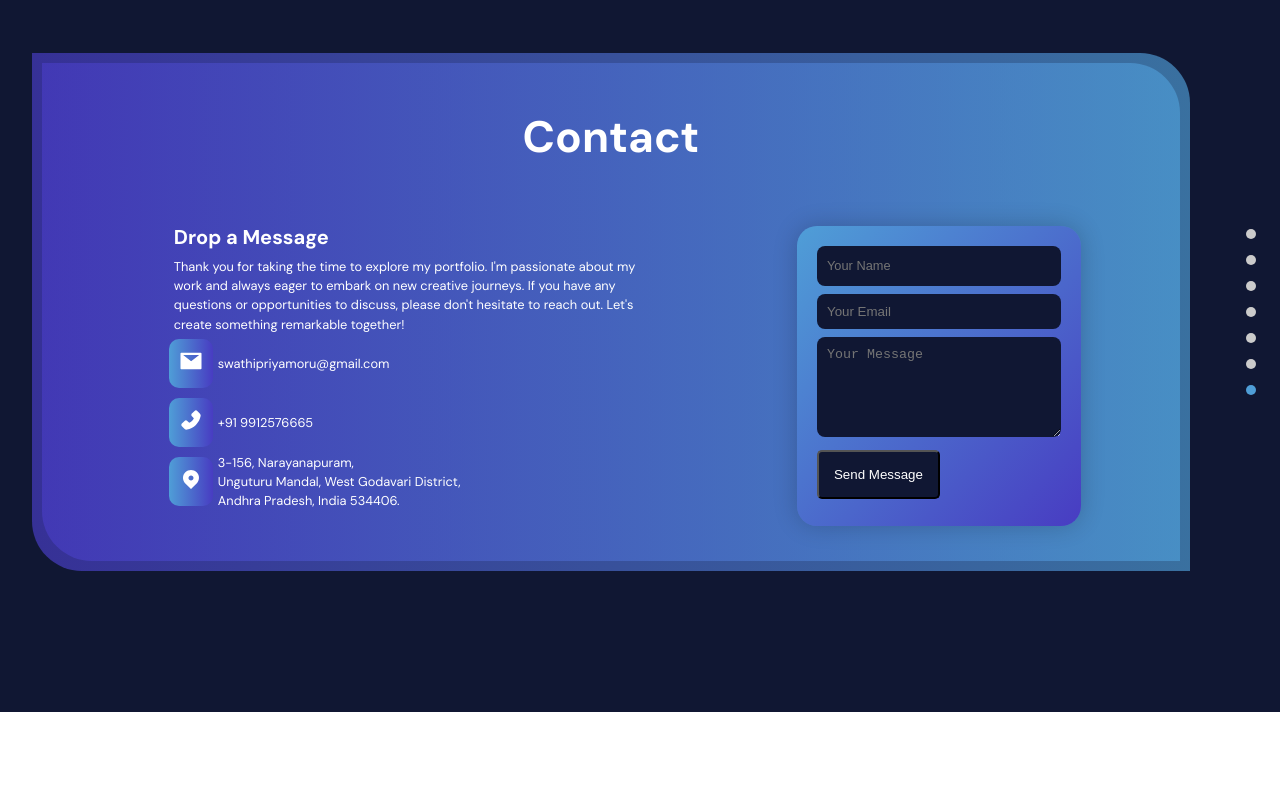
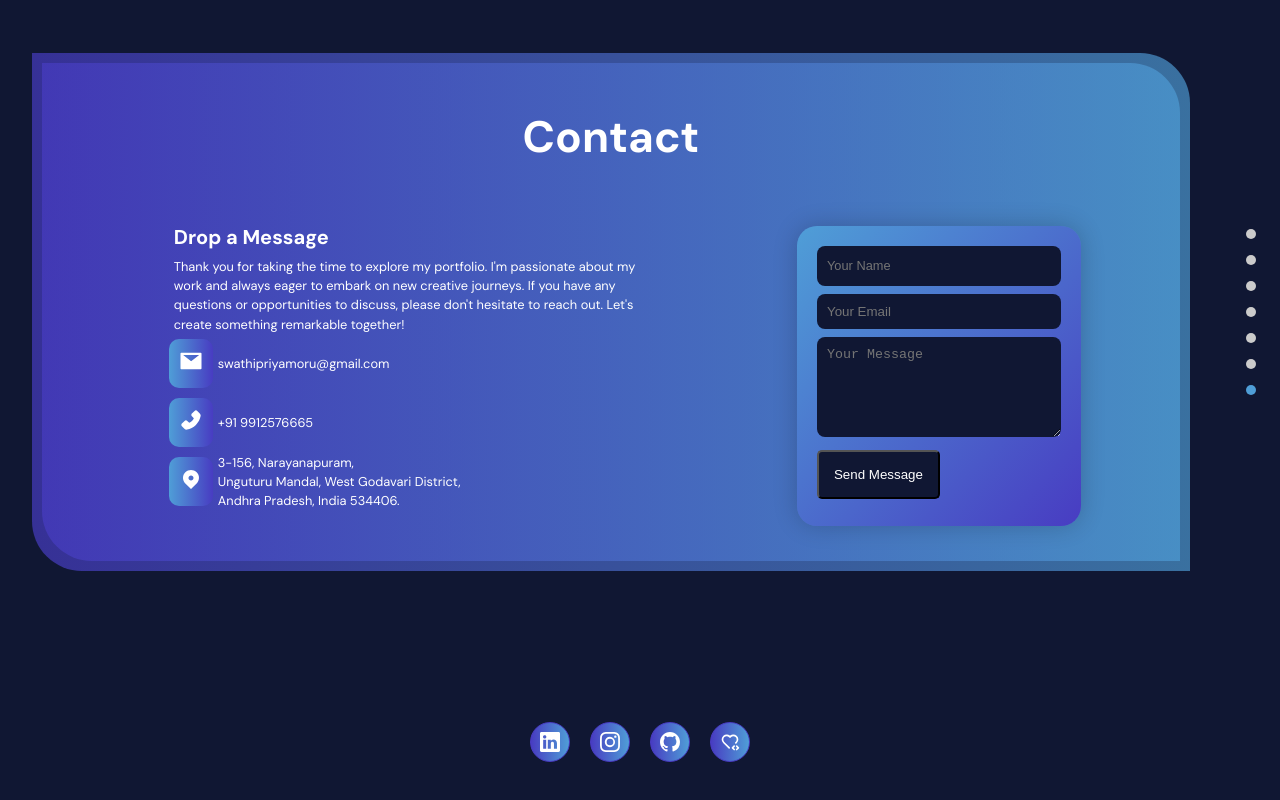
Before and after one commit to Swathikrishna-0/My-Portfolio, a React (Create React App) app in the folder frontend_react/: page / in a window 1280 px wide. Shown: the part 4920-5720 px from the top of the page. Before the commit the page ends 5632 px from the top, so only its background shows below. Built offline with nearby package versions, Linux system fonts and the light colour scheme; no server answers.

Commit message:
social updated

```diff
--- a/frontend_react/public/index.html
+++ b/frontend_react/public/index.html
@@ -2,7 +2,7 @@
 <html lang="en">
   <head>
     <meta charset="utf-8" />
-    <link rel="icon" href="./blue.png" />
+    <link rel="icon" href="./logo192.png" />
     <meta name="viewport" content="width=device-width, initial-scale=1" />
     <meta name="theme-color" content="#000000" />
     <meta
--- a/frontend_react/src/App.js
+++ b/frontend_react/src/App.js
@@ -10,6 +10,7 @@ import {
 } from "./container";
 import { Navbar } from "./components";
 import "./App.scss";
+import {SocialMedia} from "./components";
 
 const App = () => {
   return (
@@ -23,8 +24,10 @@ const App = () => {
         <Experiences />
         <Certifications />
         <Footer />
+        <div className="social__media">
+          <SocialMedia />
+        </div>
       </div>
-
     </>
   );
 };
--- a/frontend_react/src/App.scss
+++ b/frontend_react/src/App.scss
@@ -93,9 +93,13 @@
 
   .app__social {
     display: flex;
-    justify-content: flex-end;
-    align-items: center;
-    flex-direction: column;
+    // justify-content: flex-end;
+    // align-items: center;
+    // flex-direction: column;
+    div{
+      margin: 10px;
+      margin-top: -20px;
+    }
 
     padding: 1rem;
 
@@ -180,3 +184,10 @@
       padding: 2rem;
     }
   }
+ .social__media{
+  background-color: var(--background);
+  display: flex;
+  align-items: center;
+  justify-content: center;
+  padding: 10px;
+ }
--- a/frontend_react/src/components/SocialMedia.jsx
+++ b/frontend_react/src/components/SocialMedia.jsx
@@ -4,9 +4,11 @@ import { TbHeartCode } from "react-icons/tb";
 const SocialMedia = () => {
   return (
     <div className="app__social">
-      <a href="https://www.linkedin.com/in/swathipriyamoru/" target="blank">
-        <BsLinkedin />
-      </a>
+      <div>
+        <a href="https://www.linkedin.com/in/swathipriyamoru/" target="blank">
+          <BsLinkedin />
+        </a>
+      </div>
       <div>
         <a href="https://www.instagram.com/swathipriya_0/" target="blank">
           <BsInstagram />
@@ -18,7 +20,10 @@ const SocialMedia = () => {
         </a>
       </div>
       <div>
-        <a href="https://www.codingninjas.com/studio/profile/SwathiPriya" target="blank">
+        <a
+          href="https://www.codingninjas.com/studio/profile/SwathiPriya"
+          target="blank"
+        >
           <TbHeartCode />
         </a>
       </div>
```
Also changed, not shown: frontend_react/src/container/Footer/Footer.jsx (+7 -5 lines).
